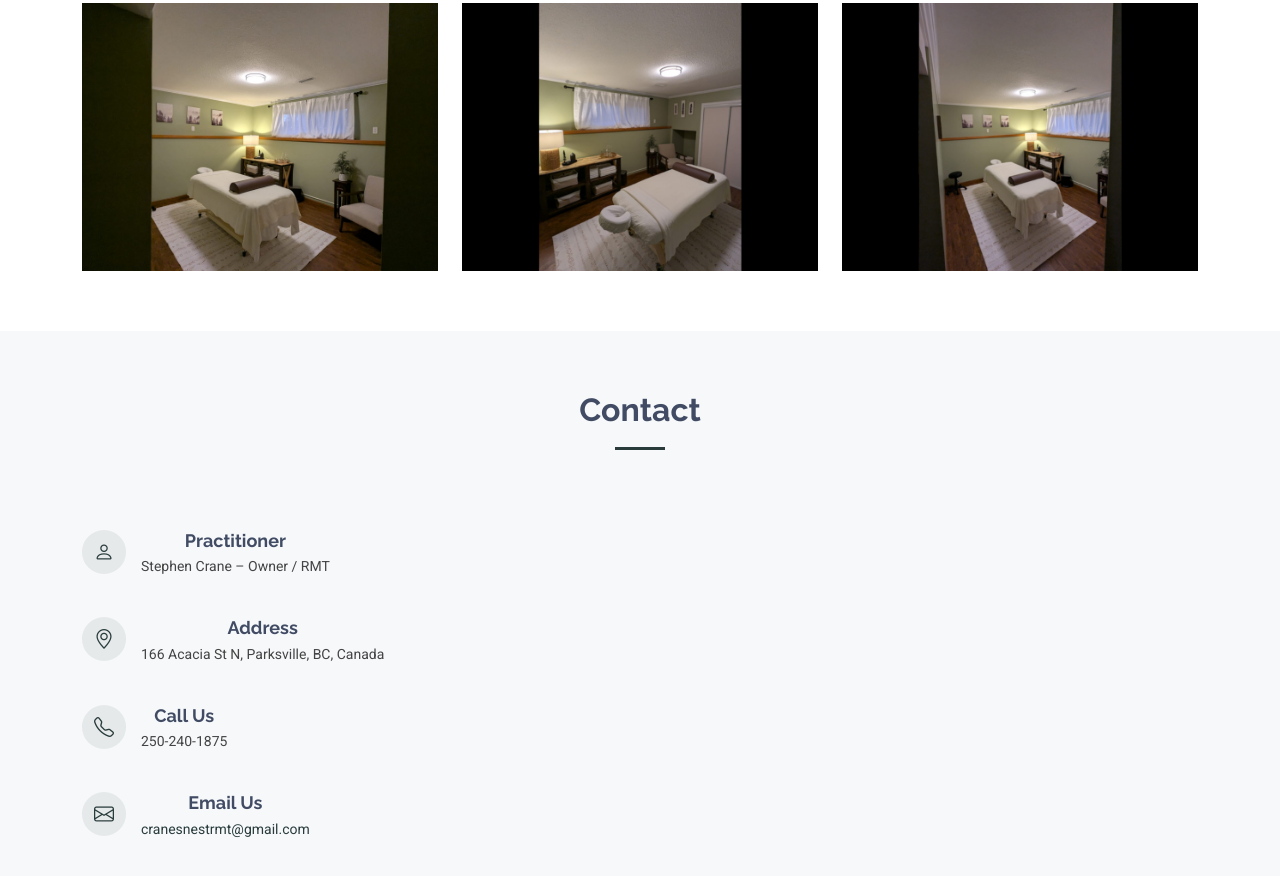
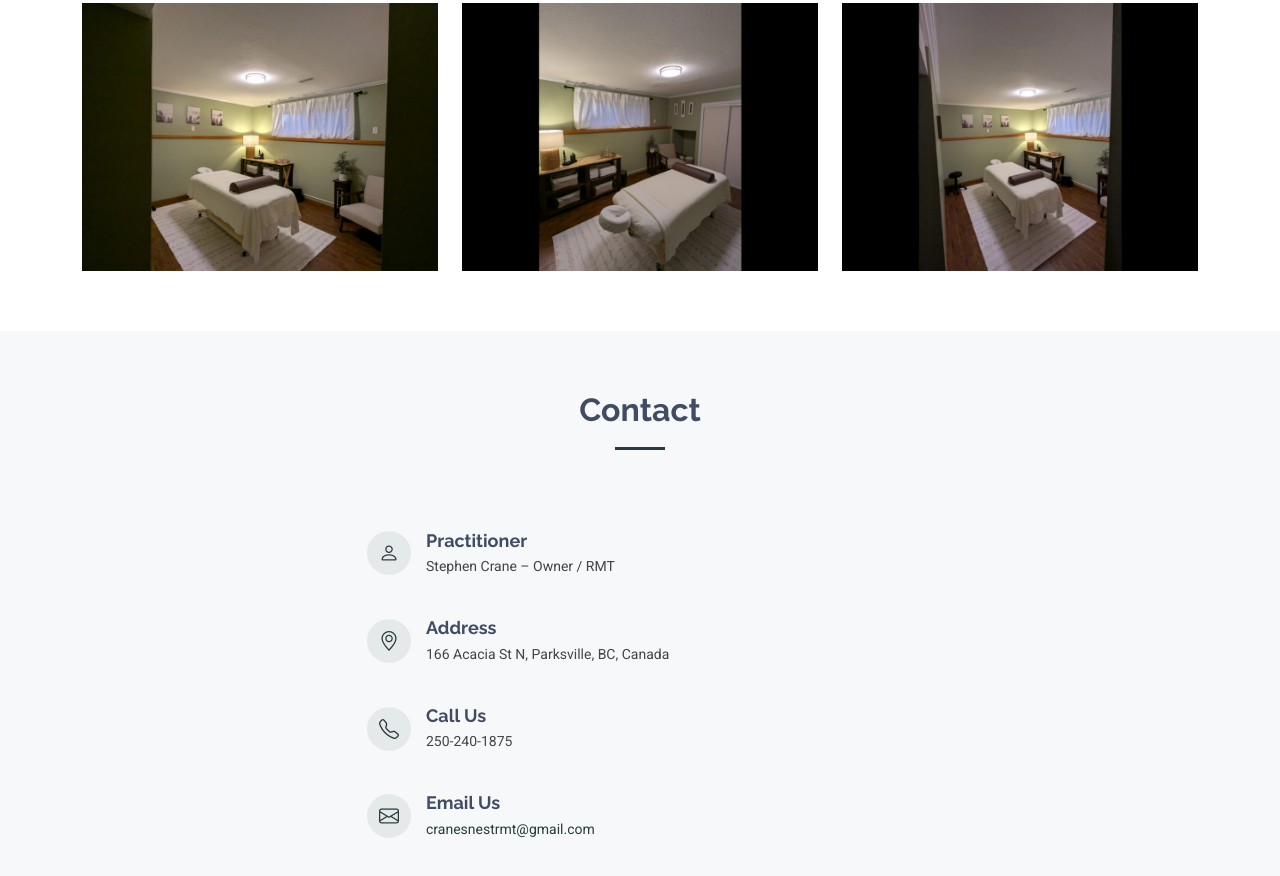
Before and after one commit to cranesnest/cranesnest-site, a plain HTML site: page index.html in a window 1280 px wide. Shown: the part 4033-4909 px from the top of the page. Drawn offline with Linux system fonts and the light colour scheme.

Commit message:
Updated website files

```diff
--- a/index.html
+++ b/index.html
@@ -357,51 +357,42 @@
 
       <!-- Section Title -->
       <div class="container section-title" data-aos="fade-up">
-        <h2>Contact </h2>
-
-      </div><!-- End Section Title -->
+        <h2>Contact</h2>
+      </div>
 
       <div class="container" data-aos="fade" data-aos-delay="100">
-
-        <div class="row gy-4">
-
-          <div class="col-lg-12 text-center">
-            <div class="info-item d-flex" data-aos="fade-up" data-aos-delay="200">
+        <div class="row justify-content-center">
+          <div class="col-lg-6">
+            <div class="info-item d-flex align-items-center" data-aos="fade-up" data-aos-delay="200">
               <i class="bi bi-person flex-shrink-0"></i>
               <div>
                 <h3>Practitioner</h3>
-                <p>Stephen Crane – Owner / RMT </p>
+                <p>Stephen Crane – Owner / RMT</p>
               </div>
             </div><!-- End Info Item -->
-            <div class="info-item d-flex" data-aos="fade-up" data-aos-delay="200">
+            <div class="info-item d-flex align-items-center" data-aos="fade-up" data-aos-delay="200">
               <i class="bi bi-geo-alt flex-shrink-0"></i>
               <div>
                 <h3>Address</h3>
                 <p>166 Acacia St N, Parksville, BC, Canada</p>
               </div>
             </div><!-- End Info Item -->
-
-            <div class="info-item d-flex" data-aos="fade-up" data-aos-delay="300">
+            <div class="info-item d-flex align-items-center" data-aos="fade-up" data-aos-delay="300">
               <i class="bi bi-telephone flex-shrink-0"></i>
               <div>
                 <h3>Call Us</h3>
-                <p>250-240-1875 </p>
+                <p>250-240-1875</p>
               </div>
             </div><!-- End Info Item -->
-
-            <div class="info-item d-flex" data-aos="fade-up" data-aos-delay="400">
+            <div class="info-item d-flex align-items-center" data-aos="fade-up" data-aos-delay="400">
               <i class="bi bi-envelope flex-shrink-0"></i>
               <div>
                 <h3>Email Us</h3>
                 <p><a href="mailto:cranesnestrmt@gmail.com">cranesnestrmt@gmail.com</a></p>
               </div>
             </div><!-- End Info Item -->
-
-
           </div>
-
         </div>
-
       </div>
 
     </section><!-- /Contact Section -->
```
